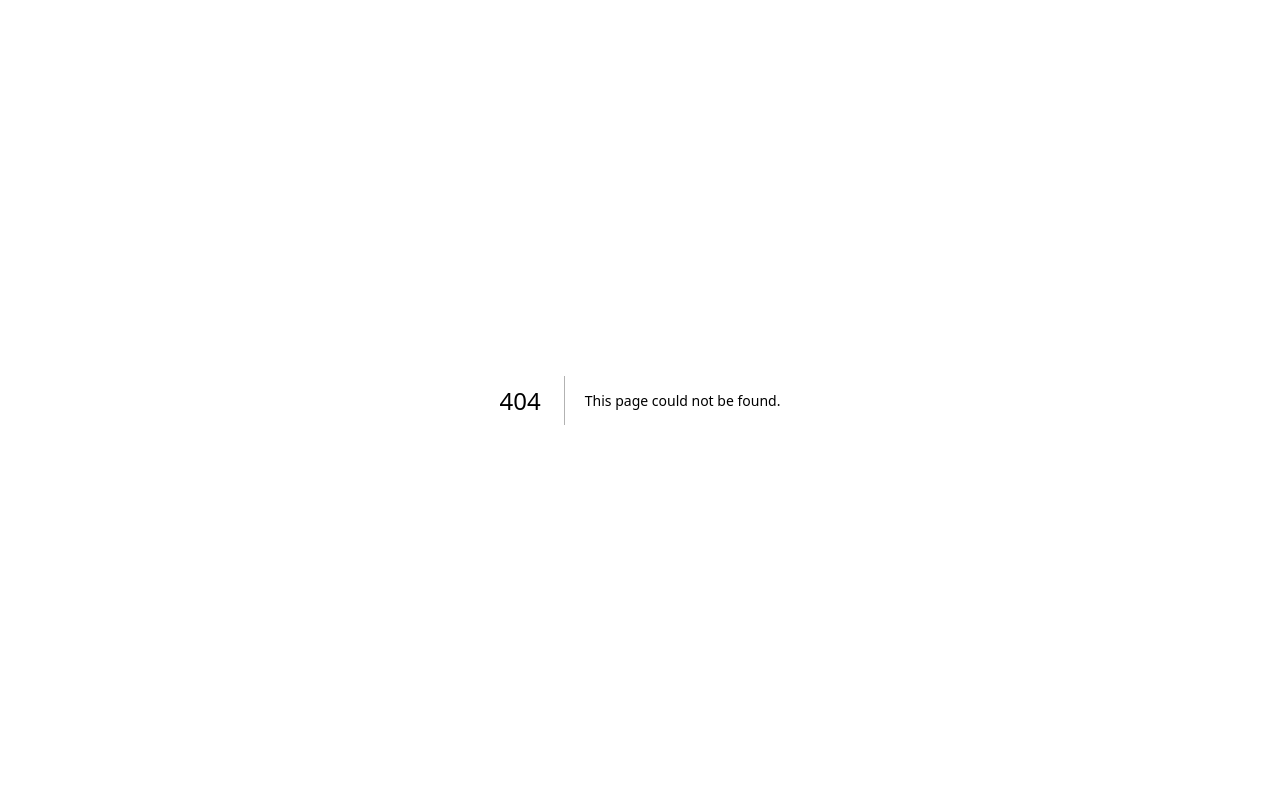
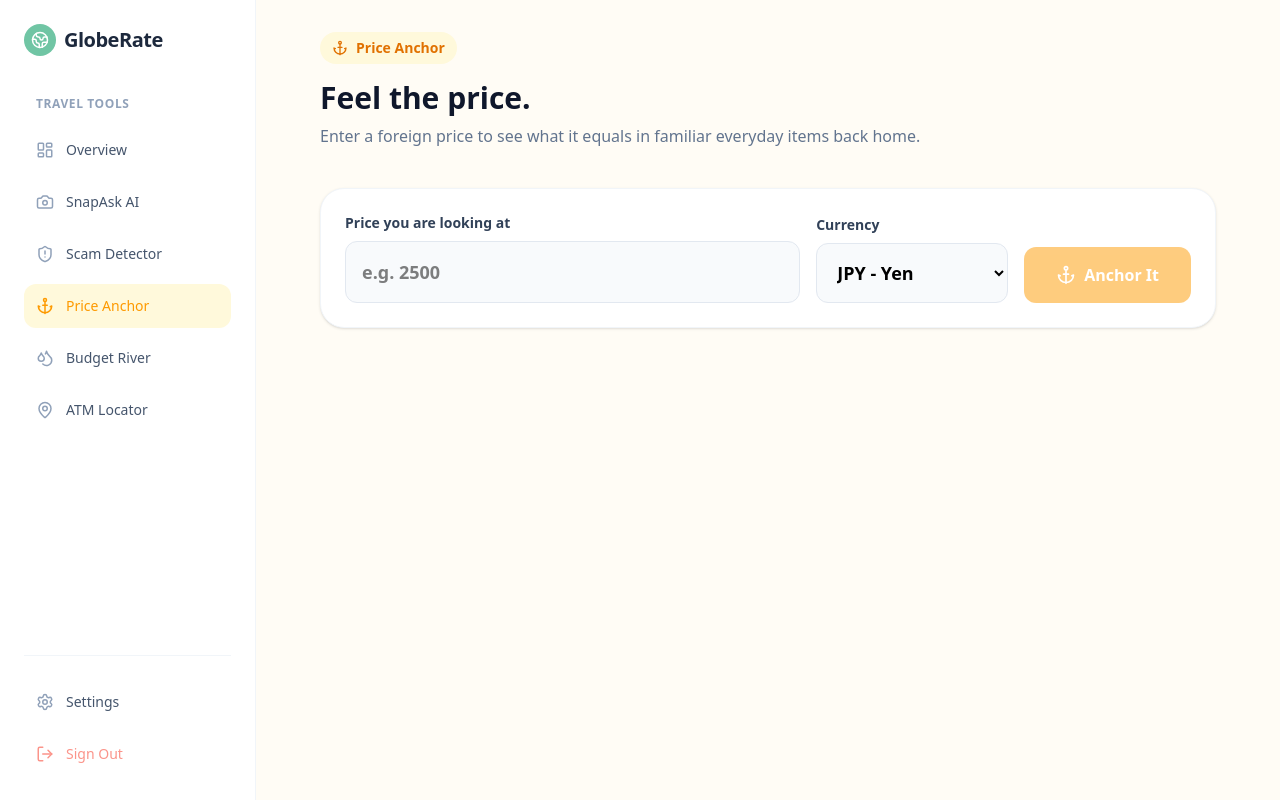
Before and after one commit to Snehachoudhary26/Globe_-Rate, a Next.js app: page /dashboard/price-anchor in a window 1280 px wide. Before the commit this address had no page. Built offline with nearby package versions, Linux system fonts and the light colour scheme.

Commit message:
Step 10: Build functional Price Anchor tool

```diff
--- /dev/null
+++ b/src/app/dashboard/price-anchor/page.tsx
@@ -0,0 +1,149 @@
+"use client";
+
+import { useState } from "react";
+import { motion } from "framer-motion";
+import { Anchor, RefreshCcw, Coffee, Pizza, Film, Car, Smartphone, Home } from "lucide-react";
+
+// Familiar home items with average prices in INR
+const homeAnchors = [
+  { name: "Cup of Chai", price: 20, icon: Coffee, bg: "bg-butter-yellow", color: "text-amber-600" },
+  { name: "Movie Ticket", price: 300, icon: Film, bg: "bg-pale-purple", color: "text-purple-magenta" },
+  { name: "Uber Ride", price: 400, icon: Car, bg: "bg-pale-aqua", color: "text-sea-blue" },
+  { name: "Domino's Pizza", price: 600, icon: Pizza, bg: "bg-blush-pink", color: "text-coral-pink" },
+  { name: "Netflix Month", price: 650, icon: Smartphone, bg: "bg-slate-200", color: "text-slate-800" },
+  { name: "Month of Rent", price: 20000, icon: Home, bg: "bg-soft-mint", color: "text-sea-green" },
+];
+
+export default function PriceAnchor() {
+  const [amount, setAmount] = useState("");
+  const [currency, setCurrency] = useState("JPY");
+  const [loading, setLoading] = useState(false);
+  const [result, setResult] = useState<{
+    convertedAmount: number;
+    anchors: { item: any; count: number }[];
+  } | null>(null);
+
+  const calculateAnchor = async () => {
+    if (!amount) return;
+    setLoading(true);
+
+    try {
+      // Free Frankfurter API
+      const res = await fetch(`https://api.frankfurter.app/latest?amount=${amount}&from=${currency}&to=INR`);
+      const data = await res.json();
+      const convertedInr = data.rates.INR;
+
+      // Find best matching anchors
+      let matchedAnchors = homeAnchors.map(anchor => {
+        const count = convertedInr / anchor.price;
+        return { item: anchor, count };
+      });
+
+      // Filter for anchors that make sense (e.g. between 0.5 and 50 items)
+      matchedAnchors = matchedAnchors
+        .filter(a => a.count >= 0.5 && a.count <= 50)
+        .sort((a, b) => {
+          // Sort to find the items closest to a whole number (1x, 2x, etc.)
+          const aDecimal = Math.abs(a.count - Math.round(a.count));
+          const bDecimal = Math.abs(b.count - Math.round(b.count));
+          return aDecimal - bDecimal;
+        })
+        .slice(0, 3); // Take top 3 best fits
+
+      setResult({
+        convertedAmount: convertedInr,
+        anchors: matchedAnchors
+      });
+    } catch (error) {
+      console.error("Failed to fetch rates", error);
+    } finally {
+      setLoading(false);
+    }
+  };
+
+  return (
+    <div className="max-w-4xl mx-auto space-y-10">
+
+      <header>
+        <div className="inline-flex items-center gap-2 px-3 py-1.5 rounded-full bg-butter-yellow text-amber-600 text-sm font-bold mb-4">
+          <Anchor size={16} /> Price Anchor
+        </div>
+        <h1 className="text-3xl font-bold text-slate-900">Feel the price.</h1>
+        <p className="text-slate-500 font-medium mt-2">Enter a foreign price to see what it equals in familiar everyday items back home.</p>
+      </header>
+
+      {/* Input Section */}
+      <div className="bg-white p-6 rounded-3xl border border-slate-100 shadow-sm flex flex-col md:flex-row gap-4 items-end">
+        <div className="flex-1 w-full">
+          <label className="block text-sm font-bold text-slate-700 mb-2">Price you are looking at</label>
+          <input
+            type="number"
+            placeholder="e.g. 2500"
+            value={amount}
+            onChange={(e) => setAmount(e.target.value)}
+            className="w-full bg-slate-50 border border-slate-200 rounded-xl px-4 py-4 font-bold text-lg focus:outline-none focus:ring-2 focus:ring-amber-500"
+          />
+        </div>
+        <div className="w-full md:w-48">
+          <label className="block text-sm font-bold text-slate-700 mb-2">Currency</label>
+          <select
+            value={currency}
+            onChange={(e) => setCurrency(e.target.value)}
+            className="w-full bg-slate-50 border border-slate-200 rounded-xl px-4 py-4 font-bold text-lg focus:outline-none focus:ring-2 focus:ring-amber-500"
+          >
+            <option value="JPY">JPY - Yen</option>
+            <option value="THB">THB - Baht</option>
+            <option value="EUR">EUR - Euro</option>
+            <option value="GBP">GBP - Pound</option>
+            <option value="USD">USD - Dollar</option>
+          </select>
+        </div>
+        <button
+          onClick={calculateAnchor}
+          disabled={loading || !amount}
+          className="w-full md:w-auto px-8 py-4 rounded-xl bg-amber-500 text-white font-bold flex items-center justify-center gap-2 hover:bg-amber-600 disabled:opacity-50 transition-all"
+        >
+          {loading ? <RefreshCcw className="animate-spin" size={20} /> : <Anchor size={20} />}
+          Anchor It
+        </button>
+      </div>
+
+      {/* Results Section */}
+      {result && (
+        <motion.div
+          initial={{ opacity: 0, y: 20 }}
+          animate={{ opacity: 1, y: 0 }}
+          className="space-y-6"
+        >
+          <div className="text-center p-8 bg-slate-900 rounded-3xl shadow-xl text-white">
+            <p className="text-slate-400 font-medium mb-2">That equals</p>
+            <h2 className="text-5xl font-black">₹{result.convertedAmount.toFixed(0)}</h2>
+          </div>
+
+          <h3 className="text-xl font-bold text-slate-800 text-center mt-10 mb-6">Which feels like buying...</h3>
+
+          <div className="grid grid-cols-1 md:grid-cols-3 gap-6">
+            {result.anchors.map((anchor, idx) => (
+              <motion.div
+                key={idx}
+                initial={{ opacity: 0, scale: 0.9 }}
+                animate={{ opacity: 1, scale: 1 }}
+                transition={{ delay: idx * 0.15 }}
+                className={`p-6 rounded-3xl border border-white shadow-sm flex flex-col items-center text-center ${anchor.item.bg}`}
+              >
+                <div className={`w-16 h-16 rounded-full bg-white/50 flex items-center justify-center mb-4 shadow-sm ${anchor.item.color}`}>
+                  <anchor.item.icon size={32} />
+                </div>
+                <div className="text-3xl font-black text-slate-800 mb-1">
+                  {anchor.count < 2 ? anchor.count.toFixed(1) : Math.round(anchor.count)}x
+                </div>
+                <div className="font-bold text-slate-700">{anchor.item.name}s</div>
+              </motion.div>
+            ))}
+          </div>
+        </motion.div>
+      )}
+
+    </div>
+  );
+}
```
